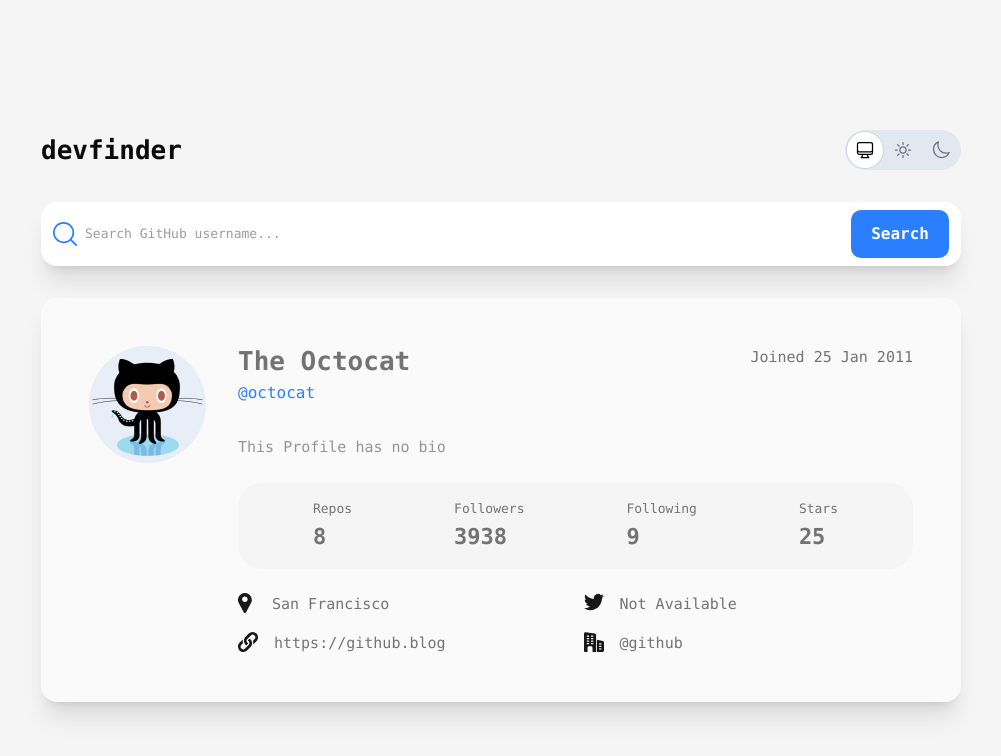
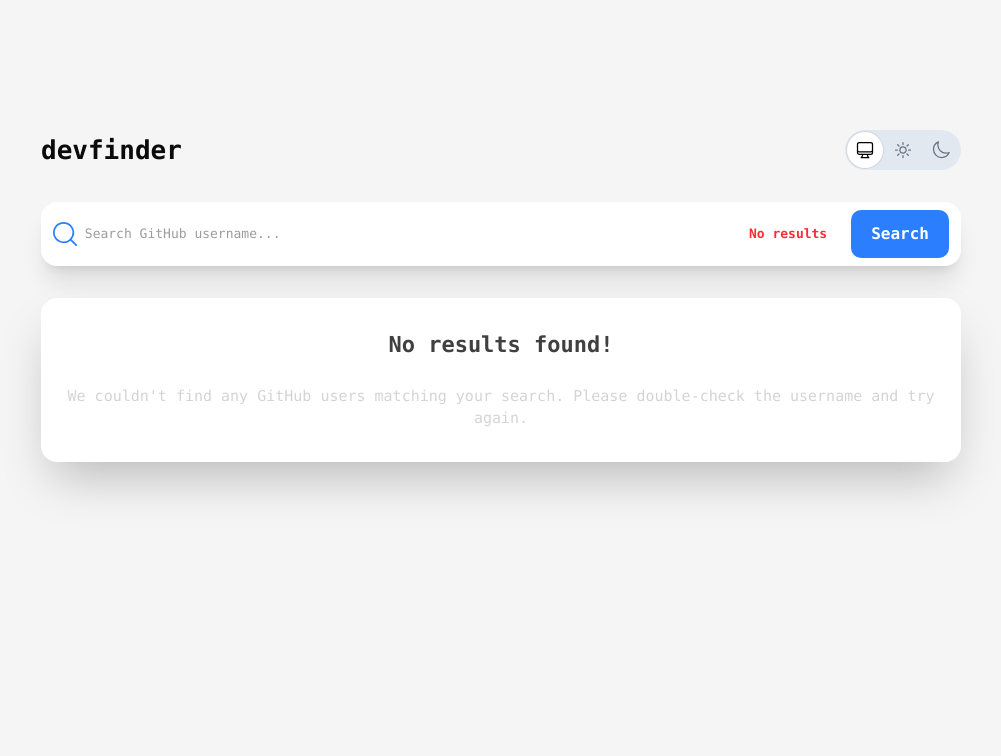
Before and after one commit to ubcyukiny/GitHub-User-Search-App, a React (Vite) app: page / in a window 1280 px wide. Shown: the top 756 px of the page, without its empty margins (139-1140 px from the left). Built offline with nearby package versions, Linux system fonts and the light colour scheme.

Commit message:
refactored ThemeToggle, SearchBar, Logo, ErrorCard into components

```diff
--- a/package.json
+++ b/package.json
@@ -11,6 +11,7 @@
   },
   "dependencies": {
     "@tailwindcss/vite": "^4.1.7",
+    "octokit": "^5.0.2",
     "react": "^19.1.0",
     "react-dom": "^19.1.0",
     "tailwindcss": "^4.1.7"
--- a/src/App.jsx
+++ b/src/App.jsx
@@ -1,19 +1,13 @@
 import { useState, useEffect } from "react";
 import "./App.css";
-import {
-  SunIcon,
-  MoonIcon,
-  CompanyIcon,
-  LocationIcon,
-  TwitterIcon,
-  WebsiteIcon,
-  SearchIcon,
-  SystemIcon,
-} from "./components/icons/";
+import Logo from "./components/Logo";
+import ThemeToggle from "./components/ThemeToggle";
+import SearchBar from "./components/SearchBar";
 import UserCard from "./components/UserCard";
+import ErrorCard from "./components/ErrorCard";
 
 function App() {
-  const [error, setError] = useState(null);
+  const [error, setError] = useState(true);
   const [theme, setTheme] = useState("system");
 
   const getPreferredTheme = () => {
@@ -30,81 +24,15 @@
     document.documentElement.classList.toggle("dark", resolvedTheme === "dark");
   }, [theme]);
 
-  const isActive = (value) => theme === value;
-
   return (
     <div className="flex w-full bg-neutral-100 px-4 py-8 sm:gap-2.5 sm:px-8 sm:py-10 lg:gap-2.5 lg:px-[180px] lg:py-[130px] dark:bg-neutral-900">
       <div className="flex w-full flex-col gap-8">
         <div className="flex flex-row items-center justify-between">
-          <h1 className="logo font-bold text-neutral-950 select-none dark:text-white">
-            devfinder
-          </h1>
-          <div className="inline-grid grid-cols-3 gap-0.5 rounded-full bg-slate-200 p-0.5 dark:bg-neutral-700">
-            <button
-              onClick={() => setTheme("system")}
-              className={`flex aspect-square w-9 items-center justify-center rounded-full transition-colors ${
-                isActive("system")
-                  ? "bg-white text-black ring ring-gray-300 dark:bg-gray-600 dark:text-white dark:ring-white/20"
-                  : "text-gray-500 hover:bg-gray-100 dark:text-white/50 dark:hover:bg-white/10"
-              }`}
-              title="Use system theme"
-            >
-              <SystemIcon className="size-5" />
-            </button>
-
-            <button
-              onClick={() => setTheme("light")}
-              className={`flex aspect-square w-9 items-center justify-center rounded-full transition-colors ${
-                isActive("light")
-                  ? "bg-white text-black ring ring-gray-300"
-                  : "text-gray-500 hover:bg-gray-100 dark:text-white/50 dark:hover:bg-white/10"
-              }`}
-              title="Light mode"
-            >
-              <SunIcon className="size-5" />
-            </button>
-
-            <button
-              onClick={() => setTheme("dark")}
-              className={`flex aspect-square w-9 items-center justify-center rounded-full transition-colors ${
-                isActive("dark")
-                  ? "bg-gray-600 text-white ring ring-white/10"
-                  : "text-gray-500 hover:bg-gray-100 dark:text-white/50 dark:hover:bg-white/10"
-              }`}
-              title="Dark mode"
-            >
-              <MoonIcon className="size-5" />
-            </button>
-          </div>
+          <Logo />
+          <ThemeToggle theme={theme} setTheme={setTheme} />
         </div>
-
-        <div className="flex w-full flex-row items-center justify-between gap-2 rounded-2xl bg-white px-3 py-2 shadow-xl focus:ring-2 focus:ring-blue-500 dark:bg-neutral-800">
-          <div className="flex flex-grow items-center gap-2">
-            <SearchIcon className="text-blue-500 dark:text-blue-300" />
-            <input
-              type="text"
-              className="textPreset3Mobile sm:textPreset3 w-full bg-transparent text-neutral-500 placeholder-neutral-500 opacity-70 outline-none dark:text-neutral-50 dark:placeholder-neutral-50"
-              maxLength={39}
-              placeholder="Search GitHub username..."
-            />
-          </div>
-          <button className="textPreset5 rounded-[10px] bg-blue-500 px-5 py-3 text-white hover:cursor-pointer hover:bg-blue-300 focus:ring-2 focus:ring-blue-500 focus:ring-offset-2 focus:outline-none">
-            Search
-          </button>
-        </div>
-        {error ? (
-          <div className="flex flex-col gap-6 rounded-2xl bg-white px-6 py-8 shadow-2xl">
-            <div className="textPreset2 flex justify-center text-neutral-700">
-              No results found!
-            </div>
-            <div className="textPreset6 text-neutral-300">
-              We couldn't find any GitHub users matching your search. Please
-              double-check the username and try again.
-            </div>
-          </div>
-        ) : (
-          <UserCard />
-        )}
+        <SearchBar error={error} />
+        {error ? <ErrorCard error={error} /> : <UserCard />}
       </div>
     </div>
   );
--- /dev/null
+++ b/src/components/ErrorCard.jsx
@@ -0,0 +1,15 @@
+function ErrorCard({ error }) {
+  return (
+    <div className="flex flex-col gap-6 rounded-2xl bg-white px-6 py-8 shadow-2xl dark:bg-neutral-800">
+      <div className="textPreset2 flex justify-center text-neutral-700 dark:text-white">
+        No results found!
+      </div>
+      <div className="textPreset6 text-center text-neutral-300 dark:text-neutral-50">
+        We couldn't find any GitHub users matching your search. Please
+        double-check the username and try again.
+      </div>
+    </div>
+  );
+}
+
+export default ErrorCard;
--- /dev/null
+++ b/src/components/Logo.jsx
@@ -0,0 +1,9 @@
+function Logo() {
+  return (
+    <h1 className="logo font-bold text-neutral-950 select-none dark:text-white">
+      devfinder
+    </h1>
+  );
+}
+
+export default Logo;
--- /dev/null
+++ b/src/components/SearchBar.jsx
@@ -0,0 +1,27 @@
+import { SearchIcon } from "./icons";
+
+function SearchBar({ error }) {
+  return (
+    <div className="flex w-full flex-row items-center justify-between gap-2 rounded-2xl bg-white px-3 py-2 shadow-xl focus:ring-2 focus:ring-blue-500 sm:gap-6 dark:bg-neutral-800">
+      <div className="flex flex-grow items-center gap-2">
+        <SearchIcon className="text-blue-500 dark:text-blue-300" />
+        <input
+          type="text"
+          className="textPreset3Mobile sm:textPreset3 w-full bg-transparent text-neutral-500 placeholder-neutral-500 opacity-70 outline-none dark:text-neutral-50 dark:placeholder-neutral-50"
+          maxLength={39}
+          placeholder="Search GitHub username..."
+        />
+      </div>
+      {error && (
+        <span className="textPreset7 hidden font-bold text-red-500 sm:block">
+          No results
+        </span>
+      )}
+      <button className="textPreset5 rounded-[10px] bg-blue-500 px-5 py-3 text-white hover:cursor-pointer hover:bg-blue-300 focus:ring-2 focus:ring-blue-500 focus:ring-offset-2 focus:outline-none">
+        Search
+      </button>
+    </div>
+  );
+}
+
+export default SearchBar;
--- /dev/null
+++ b/src/components/ThemeToggle.jsx
@@ -0,0 +1,46 @@
+import { SystemIcon, MoonIcon, SunIcon } from "./icons";
+function ThemeToggle({ theme, setTheme }) {
+  const isActive = (value) => theme === value;
+
+  return (
+    <div className="inline-grid grid-cols-3 gap-0.5 rounded-full bg-slate-200 p-0.5 dark:bg-neutral-700">
+      <button
+        onClick={() => setTheme("system")}
+        className={`flex aspect-square w-9 items-center justify-center rounded-full transition-colors ${
+          isActive("system")
+            ? "bg-white text-black ring ring-gray-300 dark:bg-gray-600 dark:text-white dark:ring-white/20"
+            : "text-gray-500 hover:bg-gray-100 dark:text-white/50 dark:hover:bg-white/10"
+        }`}
+        title="Use system theme"
+      >
+        <SystemIcon className="size-5" />
+      </button>
+
+      <button
+        onClick={() => setTheme("light")}
+        className={`flex aspect-square w-9 items-center justify-center rounded-full transition-colors ${
+          isActive("light")
+            ? "bg-white text-black ring ring-gray-300"
+            : "text-gray-500 hover:bg-gray-100 dark:text-white/50 dark:hover:bg-white/10"
+        }`}
+        title="Light mode"
+      >
+        <SunIcon className="size-5" />
+      </button>
+
+      <button
+        onClick={() => setTheme("dark")}
+        className={`flex aspect-square w-9 items-center justify-center rounded-full transition-colors ${
+          isActive("dark")
+            ? "bg-gray-600 text-white ring ring-white/10"
+            : "text-gray-500 hover:bg-gray-100 dark:text-white/50 dark:hover:bg-white/10"
+        }`}
+        title="Dark mode"
+      >
+        <MoonIcon className="size-5" />
+      </button>
+    </div>
+  );
+}
+
+export default ThemeToggle;
```
Also changed, not shown: 1 other file (tests, documents, lock files or other folders).
